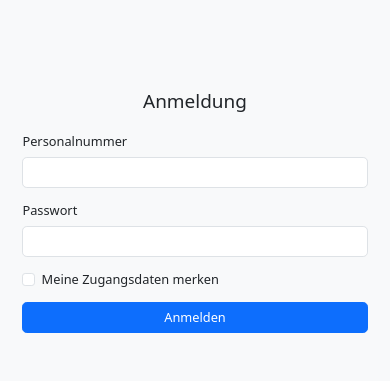
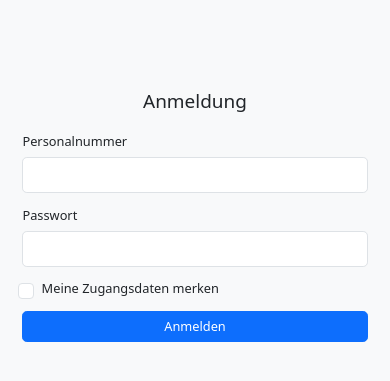
Before and after one commit to Hilli86/BIS, a Flask app: a page that uses templates/layout/base.html in a window 390 px wide. Shown: the top 381 px of the page. Run offline with Flask 3, Linux system fonts and the light colour scheme; parts of the project's set-up code (start-up, migrations or seed data) failed here and were passed over.

Commit message:
Fix-ios-input-zoom

```diff
--- a/templates/layout/base.html
+++ b/templates/layout/base.html
@@ -36,6 +36,7 @@
     /* --- Globale Skalierung: 100% Zoom ≈ bisherige 80% --- */
     html {
       font-size: 80%;
+      -webkit-text-size-adjust: 100%; /* iOS: automatische Textvergrößerung verhindern */
     }
 
     /* --- Seitenlayout --- */
@@ -234,6 +235,15 @@
       /* Sicherstellen, dass alle Sidebar-Elemente scrollbar sind */
       .sidebar > * {
         flex-shrink: 0;
+      }
+    }
+
+    /* --- iOS-Zoom auf Eingabefelder verhindern (Wareneingang, Formulare) --- */
+    @media (max-width: 768px) {
+      input,
+      select,
+      textarea {
+        font-size: 16px !important; /* verhindert Auto-Zoom beim Fokus auf iOS */
       }
     }
 
```
